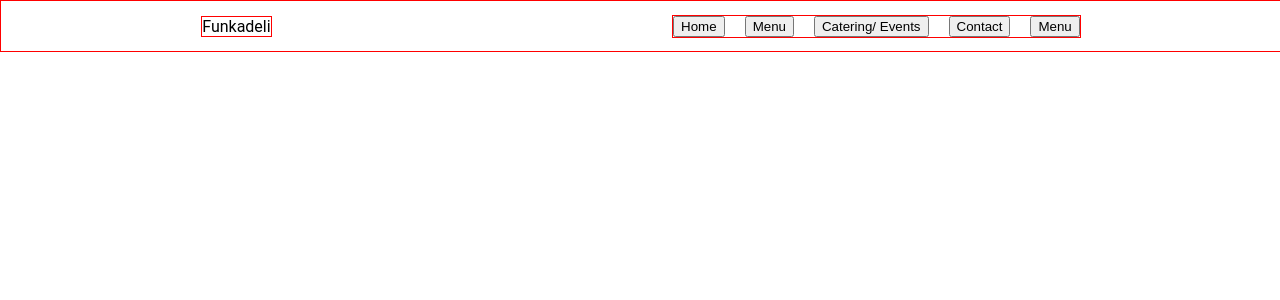
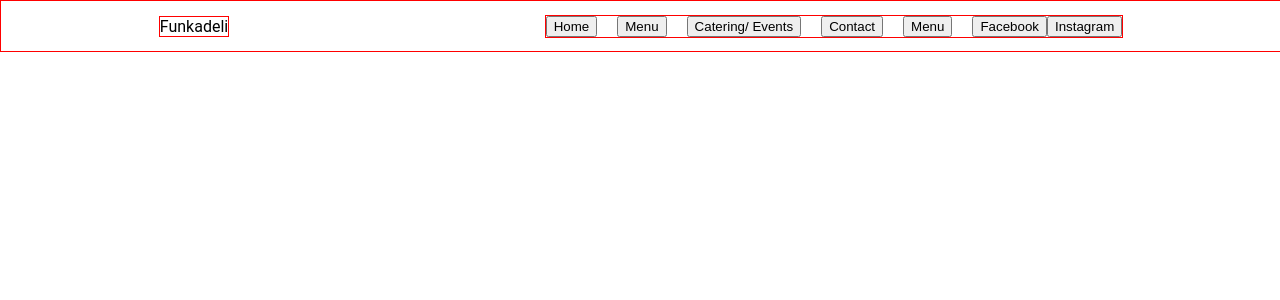
Before and after one commit to Chris-Wagg/deli-rebuild, a Next.js app: page / in a window 1280 px wide. Shown: the top 300 px of the page. Built offline with nearby package versions, Linux system fonts and the light colour scheme.

Commit message:
socials buttons added to framework

```diff
--- a/components/NavBar.jsx
+++ b/components/NavBar.jsx
@@ -12,6 +12,10 @@ export default function NavBar() {
 				<div className="drawer-button">
 					<LeftDrawer />
 				</div>
+				<div className="socials-buttons">
+					<button>Facebook</button>
+					<button>Instagram</button>
+				</div>
 			</div>
 		</nav>
 	)
```
Also changed, not shown: pages/HeroSection.jsx (added, +7 -0 lines).
